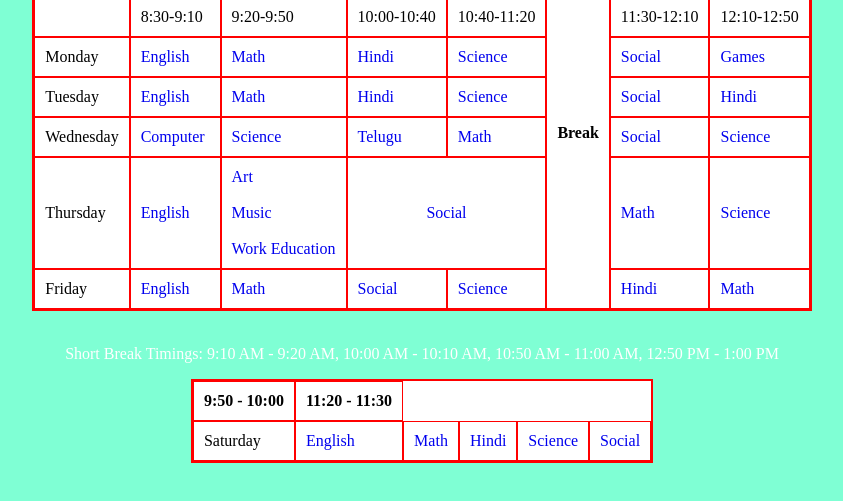
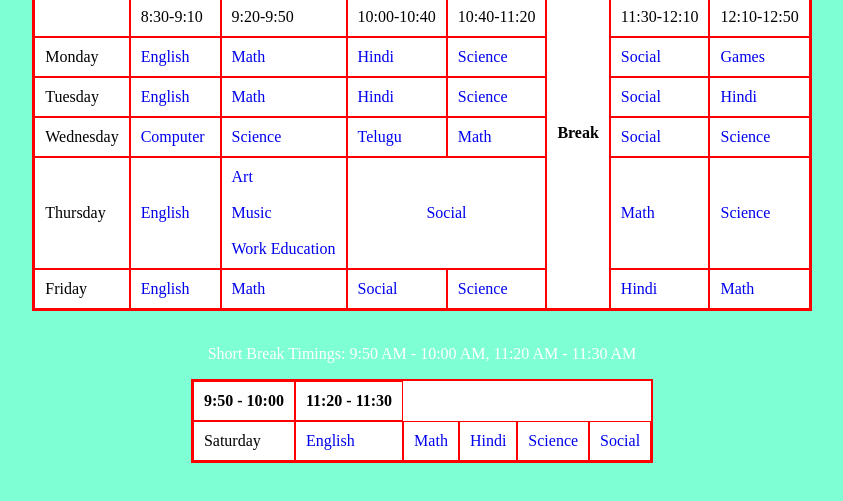
Before and after one commit to RithvikaCheela/Timetable, a plain HTML site: page index.html in a window 1280 px wide. Shown: the part 111-612 px from the top of the page, without its empty margins (218-1061 px from the left). Drawn offline with Linux system fonts and the light colour scheme; a script that the page names is missing.

Commit message:
Add files via upload

```diff
--- a/index.html
+++ b/index.html
@@ -81,7 +81,7 @@ pwd=d0NwS1E1RFR1VnAva0JnSDNWOWF2QT09"target="_blank">English</a></td>
 </tr>
   </table>
 <br>
-<p> Short Break Timings: 9:10 AM - 9:20 AM, 10:00 AM - 10:10 AM, 10:50 AM - 11:00 AM, 12:50 PM - 1:00 PM </p>
+<p> Short Break Timings: 9:50 AM - 10:00 AM, 11:20 AM - 11:30 AM </p>
 <table bgcolor="white" border="2" bordercolor= "red" cellspacing="0" cellpadding="10" align="center">
 
 <tr>
```
